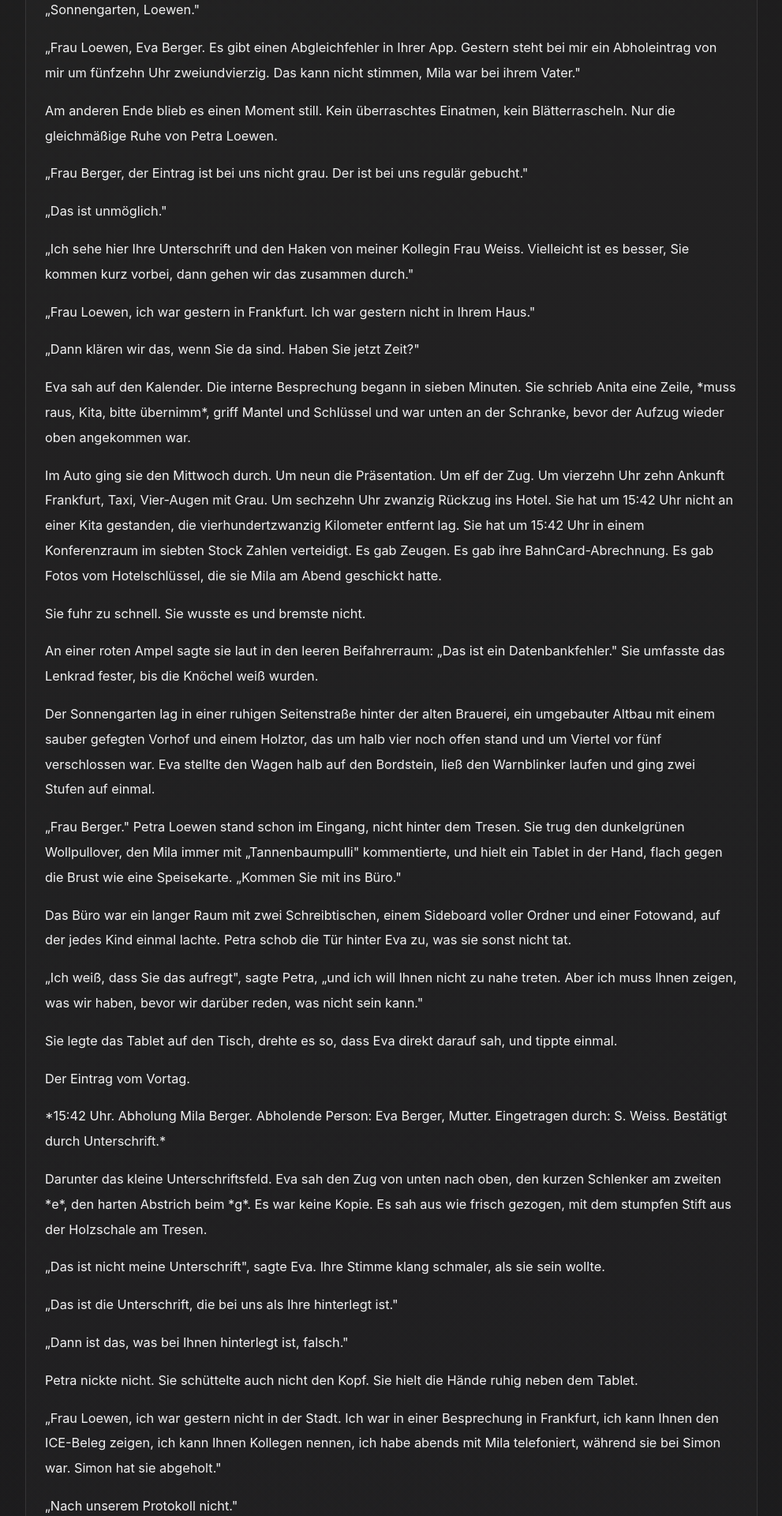
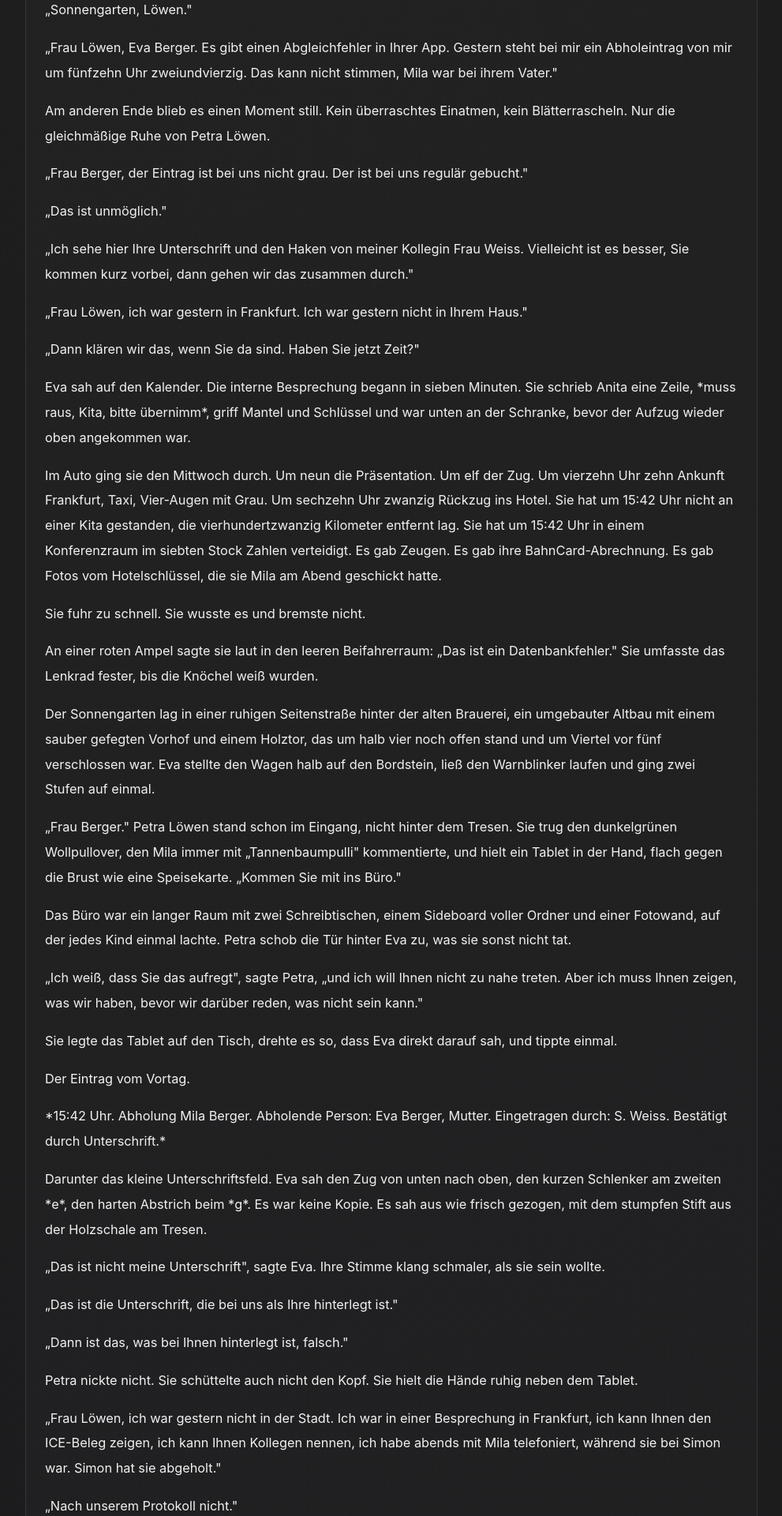
Before and after one commit to KleinDigitalSolutions/EMBER, a Next.js app: page /samples/die-falsche-abholung in a window 1280 px wide. Shown: the part 940-2860 px from the top of the page at 79% size, without its empty margins (144-1135 px from the left). Built offline with nearby package versions, Linux system fonts and the light colour scheme.

Commit message:
piepline anpasuung

```diff
--- a/app/samples/die-falsche-abholung/page.tsx
+++ b/app/samples/die-falsche-abholung/page.tsx
@@ -6,20 +6,20 @@ const sceneOneParagraphs = [
   "Sie lachte kurz, einmal, ohne Ton. Ein App-Fehler. Irgendein Serverabgleich, der zwei Tage durcheinanderwarf. Gestern war Simons Tag gewesen, das wusste sie so sicher wie ihren eigenen Kalender. Mittwoch. Übergabe vierzehn Uhr, Simon holt, Eva arbeitet bis neunzehn und ruft danach zum Gutenachtgespräch an. Sie hatte um 19:04 Uhr mit Mila telefoniert, das Protokoll lag in ihrem Anrufverlauf, Simon hat zwischendurch etwas über Nudeln gesagt.",
   "Eva wischte den Bildschirm nach unten, ließ ihn neu laden. Der Eintrag blieb. Sie tippte auf die Zeile, bekam die Detailansicht, eine kleine Signaturvorschau, einen Haken, einen Zeitstempel, ihre Unterschrift, stilisiert, aber in der Form, die sie seit Jahren in diese App kritzelte.",
   "Sie rief nicht Simon an. Sie rief die Kita an.",
-  "„Sonnengarten, Loewen.\"",
-  "„Frau Loewen, Eva Berger. Es gibt einen Abgleichfehler in Ihrer App. Gestern steht bei mir ein Abholeintrag von mir um fünfzehn Uhr zweiundvierzig. Das kann nicht stimmen, Mila war bei ihrem Vater.\"",
-  "Am anderen Ende blieb es einen Moment still. Kein überraschtes Einatmen, kein Blätterrascheln. Nur die gleichmäßige Ruhe von Petra Loewen.",
+  "„Sonnengarten, Löwen.\"",
+  "„Frau Löwen, Eva Berger. Es gibt einen Abgleichfehler in Ihrer App. Gestern steht bei mir ein Abholeintrag von mir um fünfzehn Uhr zweiundvierzig. Das kann nicht stimmen, Mila war bei ihrem Vater.\"",
+  "Am anderen Ende blieb es einen Moment still. Kein überraschtes Einatmen, kein Blätterrascheln. Nur die gleichmäßige Ruhe von Petra Löwen.",
   "„Frau Berger, der Eintrag ist bei uns nicht grau. Der ist bei uns regulär gebucht.\"",
   "„Das ist unmöglich.\"",
   "„Ich sehe hier Ihre Unterschrift und den Haken von meiner Kollegin Frau Weiss. Vielleicht ist es besser, Sie kommen kurz vorbei, dann gehen wir das zusammen durch.\"",
-  "„Frau Loewen, ich war gestern in Frankfurt. Ich war gestern nicht in Ihrem Haus.\"",
+  "„Frau Löwen, ich war gestern in Frankfurt. Ich war gestern nicht in Ihrem Haus.\"",
   "„Dann klären wir das, wenn Sie da sind. Haben Sie jetzt Zeit?\"",
   "Eva sah auf den Kalender. Die interne Besprechung begann in sieben Minuten. Sie schrieb Anita eine Zeile, *muss raus, Kita, bitte übernimm*, griff Mantel und Schlüssel und war unten an der Schranke, bevor der Aufzug wieder oben angekommen war.",
   "Im Auto ging sie den Mittwoch durch. Um neun die Präsentation. Um elf der Zug. Um vierzehn Uhr zehn Ankunft Frankfurt, Taxi, Vier-Augen mit Grau. Um sechzehn Uhr zwanzig Rückzug ins Hotel. Sie hat um 15:42 Uhr nicht an einer Kita gestanden, die vierhundertzwanzig Kilometer entfernt lag. Sie hat um 15:42 Uhr in einem Konferenzraum im siebten Stock Zahlen verteidigt. Es gab Zeugen. Es gab ihre BahnCard-Abrechnung. Es gab Fotos vom Hotelschlüssel, die sie Mila am Abend geschickt hatte.",
   "Sie fuhr zu schnell. Sie wusste es und bremste nicht.",
   "An einer roten Ampel sagte sie laut in den leeren Beifahrerraum: „Das ist ein Datenbankfehler.\" Sie umfasste das Lenkrad fester, bis die Knöchel weiß wurden.",
   "Der Sonnengarten lag in einer ruhigen Seitenstraße hinter der alten Brauerei, ein umgebauter Altbau mit einem sauber gefegten Vorhof und einem Holztor, das um halb vier noch offen stand und um Viertel vor fünf verschlossen war. Eva stellte den Wagen halb auf den Bordstein, ließ den Warnblinker laufen und ging zwei Stufen auf einmal.",
-  "„Frau Berger.\" Petra Loewen stand schon im Eingang, nicht hinter dem Tresen. Sie trug den dunkelgrünen Wollpullover, den Mila immer mit „Tannenbaumpulli\" kommentierte, und hielt ein Tablet in der Hand, flach gegen die Brust wie eine Speisekarte. „Kommen Sie mit ins Büro.\"",
+  "„Frau Berger.\" Petra Löwen stand schon im Eingang, nicht hinter dem Tresen. Sie trug den dunkelgrünen Wollpullover, den Mila immer mit „Tannenbaumpulli\" kommentierte, und hielt ein Tablet in der Hand, flach gegen die Brust wie eine Speisekarte. „Kommen Sie mit ins Büro.\"",
   "Das Büro war ein langer Raum mit zwei Schreibtischen, einem Sideboard voller Ordner und einer Fotowand, auf der jedes Kind einmal lachte. Petra schob die Tür hinter Eva zu, was sie sonst nicht tat.",
   "„Ich weiß, dass Sie das aufregt\", sagte Petra, „und ich will Ihnen nicht zu nahe treten. Aber ich muss Ihnen zeigen, was wir haben, bevor wir darüber reden, was nicht sein kann.\"",
   "Sie legte das Tablet auf den Tisch, drehte es so, dass Eva direkt darauf sah, und tippte einmal.",
@@ -30,7 +30,7 @@ const sceneOneParagraphs = [
   "„Das ist die Unterschrift, die bei uns als Ihre hinterlegt ist.\"",
   "„Dann ist das, was bei Ihnen hinterlegt ist, falsch.\"",
   "Petra nickte nicht. Sie schüttelte auch nicht den Kopf. Sie hielt die Hände ruhig neben dem Tablet.",
-  "„Frau Loewen, ich war gestern nicht in der Stadt. Ich war in einer Besprechung in Frankfurt, ich kann Ihnen den ICE-Beleg zeigen, ich kann Ihnen Kollegen nennen, ich habe abends mit Mila telefoniert, während sie bei Simon war. Simon hat sie abgeholt.\"",
+  "„Frau Löwen, ich war gestern nicht in der Stadt. Ich war in einer Besprechung in Frankfurt, ich kann Ihnen den ICE-Beleg zeigen, ich kann Ihnen Kollegen nennen, ich habe abends mit Mila telefoniert, während sie bei Simon war. Simon hat sie abgeholt.\"",
   "„Nach unserem Protokoll nicht.\"",
   "„Haben Sie Simon gefragt?\"",
   "„Wir rufen immer den Elternteil an, bei dem laut Plan das Kind nicht abgeholt werden sollte. Gestern war das auch Herr Berger. Er hat uns heute Morgen zurückgerufen.\" Petra machte eine kleine Pause. „Er hat gesagt, Mila sei ganz normal bei Ihnen.\"",
@@ -45,7 +45,7 @@ const sceneOneParagraphs = [
   "„Spielen Sie ab\", sagte sie.",
   "„Einen Moment, ich muss mich an diesem Rechner anmelden. Frau Weiss hat das Bild bis hierhin für mich vorgezogen.\" Petra setzte sich auf den Stuhl, tippte ein Passwort, und das Bild zuckte einmal, als löse sich die Standbildanzeige und warte auf den nächsten Befehl.",
   "Eva wandte den Blick nicht vom Monitor. Sie sah, wie ihre eigene Hand auf Milas Schulter lag. Sie sah, wie die Finger dieser Hand sich um den Stoff der gelben Mütze legten, als wollten sie sie geraderücken. Sie sah ihren Mantel, ihre Haare, ihre Geste.",
-  "„Frau Loewen\", sagte sie leise, „wann haben Sie heute mit meinem Mann telefoniert?\"",
+  "„Frau Löwen\", sagte sie leise, „wann haben Sie heute mit meinem Mann telefoniert?\"",
   "„Gegen halb neun.\"",
   "„Von welcher Nummer?\"",
   "Petra sah auf. Zum ersten Mal in diesem Gespräch zögerte sie.",
@@ -54,7 +54,7 @@ const sceneOneParagraphs = [
 ];
 
 const sceneTwoParagraphs = [
-  "Das Leitungsbüro roch nach kaltem Kaffee und dem Klebstoff der Kinderplakate an den Wänden. Petra Wendt schloss die Tür, nicht hart, nur bestimmt, und deutete auf den Stuhl vor dem Schreibtisch. Sechzehn Uhr zweiundvierzig auf der Wanduhr. Der Sekundenzeiger lief gleichmäßig weiter, als gäbe es nichts zu klären.",
+  "Das Leitungsbüro roch nach kaltem Kaffee und dem Klebstoff der Kinderplakate an den Wänden. Petra Löwen schloss die Tür, nicht hart, nur bestimmt, und deutete auf den Stuhl vor dem Schreibtisch. Sechzehn Uhr zweiundvierzig auf der Wanduhr. Der Sekundenzeiger lief gleichmäßig weiter, als gäbe es nichts zu klären.",
   "Eva blieb stehen.",
   "\"Zeigen Sie es mir bitte.\"",
   "\"Setz dich erst, Eva.\"",
@@ -282,7 +282,7 @@ const sceneFiveParagraphs = [
   "\"Nein\", sagte Eva. \"Natürlich nicht.\"",
   "Eva stand auf. Petra stand auch auf, reichte ihr die Hand. Der Händedruck war fest und kurz, freundlich und geschäftsmäßig.",
   "Im Flur kam ihr der Geruch der Gruppe entgegen, Apfel und feuchte Wolle. Durch die offene Tür sah sie Mila am niedrigen Tisch, den Kopf über ein Blatt gebeugt, die Zunge zwischen den Zähnen. Sie hob nicht den Blick. Eva blieb nicht stehen. Die Kopie der Vereinbarung raschelte in ihrer Hand.",
-  "An der Garderobe hing Milas Anorak am Haken, der Ärmel halb in den Haken des Nachbarkindes gerutscht. Eva zog ihn nicht zurecht. Die Kopie in ihrer Hand war leicht, aber sie machte selbst diese kleine Bewegung ploetzlich zu etwas, das nicht mehr selbstverstaendlich war.",
+  "An der Garderobe hing Milas Anorak am Haken, der Ärmel halb in den Haken des Nachbarkindes gerutscht. Eva zog ihn nicht zurecht. Die Kopie in ihrer Hand war leicht, aber sie machte selbst diese kleine Bewegung plötzlich zu etwas, das nicht mehr selbstverständlich war.",
   "Draußen schlug ihr die Luft kalt ins Gesicht. Sie atmete einmal tief ein und ging die drei Stufen hinunter zum Gehweg.",
   "Auf der anderen Straßenseite, schräg gegenüber der Einfahrt, stand Nora.",
   "Sie stand nicht auffällig. Sie stand, wie man steht, wenn man gerade aus der Bäckerei kommt und kurz in der Tasche etwas sucht. Dunkler Mantel, die Haare zurückgesteckt. Sie sah Eva nicht. Oder sie sah sie und tat, als sähe sie sie nicht.",
@@ -920,7 +920,7 @@ const sceneSixteenParagraphs = [
   `Um halb sechs stand sie in Simons Flur. Mila hing an ihrem Bein, roch nach Kita und nach dem Shampoo, das Simon benutzte, und zeigte den wackelnden Zahn, indem sie ihn mit der Zunge hin und her schob, bis Eva lachte. Eva kniete in der Garderobe, damit die Arme ihrer Tochter um ihren Hals passten, und hielt so lange still, wie Mila es zuließ.`,
   `Simon kam aus der Küche, Geschirrtuch über der Schulter, Telefon in der Hand. „Ich hab Petra zurückgerufen wegen des Elternabends, die wollte wissen, ob —" Er hielt das Telefon hoch, um ihr den Termin zu zeigen, und wischte in der Kontaktliste ein Stück nach unten.`,
   `Eva sah das Display, weil sie daneben stand. Sie wollte nicht hinsehen. Sie sah hin.`,
-  `Auf dem Display standen nacheinander: Petra Loewen. Nora Seidel. Kita Sonnenstraße. Kinderarzt Lindner.`,
+  `Auf dem Display standen nacheinander: Petra Löwen. Nora Seidel. Kita Sonnenstraße. Kinderarzt Lindner.`,
   `Zwischen Kita und Kinderarzt wirkte Noras Name nicht fremd.`,
   `Simon tippte Petras Nummer an, das Telefon ging ans Ohr, er drehte sich zur Küche zurück und sprach schon. Mila zog an Evas Hand, sagte etwas über einen Hasen, den sie gemalt hatte, über die Ohren, die zu lang geworden seien. Eva nickte, ohne den Kopf zu bewegen.`,
   `So sah es aus, wenn sich etwas ohne Streit an den richtigen Platz schob.`
@@ -1129,7 +1129,7 @@ export default function DieFalscheAbholungSamplePage() {
           <h2>Ein guter Vorschlag</h2>
           <p>
             Simon bringt einen Vorschlag ins Spiel, der nach Entlastung klingt und
-            Nora in Wahrheit tiefer in den Alltag drueckt. Der schlimmste Satz kommt
+            Nora in Wahrheit tiefer in den Alltag drückt. Der schlimmste Satz kommt
             nicht von ihm, sondern von Mila.
           </p>
         </div>
@@ -1144,7 +1144,7 @@ export default function DieFalscheAbholungSamplePage() {
           <p className="reader-eyebrow">Buchprobe · Szene 13</p>
           <h2>Dienstagstasche</h2>
           <p>
-            Eva prueft Milas gepackte Tasche und findet darin eine fast perfekte
+            Eva prüft Milas gepackte Tasche und findet darin eine fast perfekte
             Imitation ihrer eigenen Mutterroutine. Verraten wird sie nicht durch die
             Dinge, sondern durch ein einziges Wort.
           </p>
@@ -1162,7 +1162,7 @@ export default function DieFalscheAbholungSamplePage() {
           <p>
             Eva baut aus Uhrzeiten, Objekten und Zeugen erstmals eine belastbare
             Chronologie. Als der Drucker anspringt, liegt im Fach schon etwas, das
-            dort nicht liegen duerfte.
+            dort nicht liegen dürfte.
           </p>
         </div>
 
```
